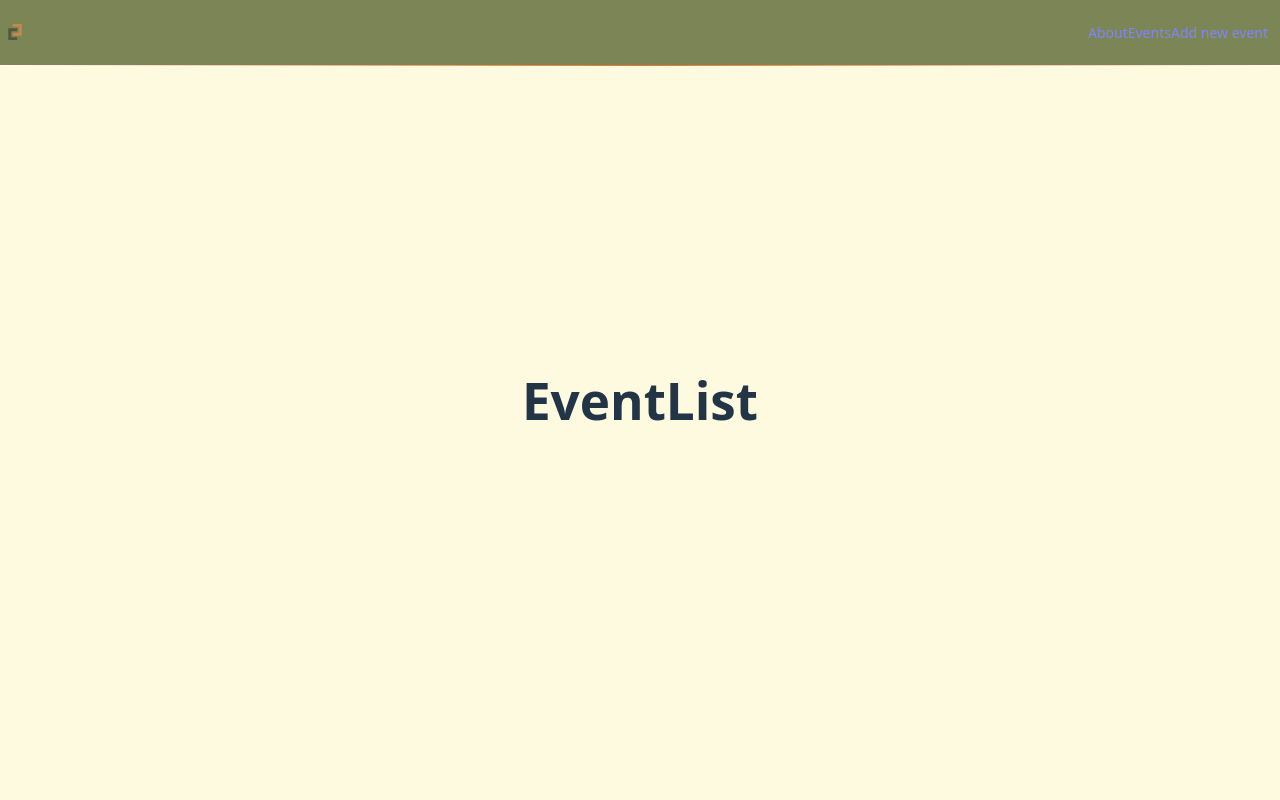
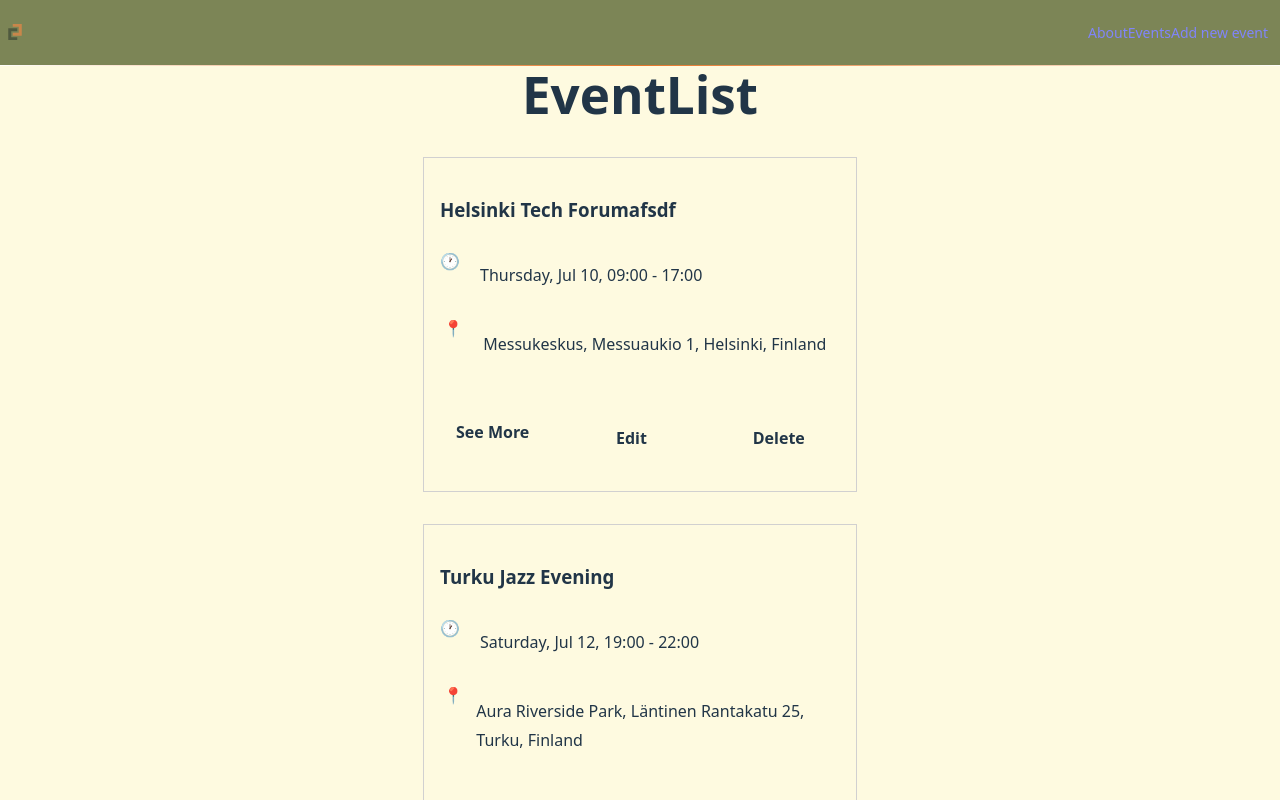
Before and after one commit to Binyambc/eventPlanner, a React (Vite) app: page / in a window 1280 px wide. Shown: the top 800 px of the page. Built offline with nearby package versions, Linux system fonts and the light colour scheme; data requests are answered from the project's data file.

Commit message:
correct id in events.json to patch edited event, add axios hook, add edit, delete functions

```diff
--- a/package.json
+++ b/package.json
@@ -11,6 +11,7 @@
     "server": "json-server --watch src/data/events.json --port 3006"
   },
   "dependencies": {
+    "axios": "^1.9.0",
     "date-fns": "^4.1.0",
     "leaflet": "^1.9.4",
     "lodash": "^4.17.21",
--- a/src/App.jsx
+++ b/src/App.jsx
@@ -1,24 +1,60 @@
-import { useState } from "react";
+import { useEffect, useState } from "react";
 import { BrowserRouter, Routes, Route } from "react-router";
 import AddEventForm from "./pages/AddEventForm/AddEventForm";
 import Root from "./pages/Root";
 import EventList from "./pages/Events/EventList/EventList";
 import About from "./pages/About/About";
 import "./App.css";
+import useAxios from "./hooks/useAxios";
 
 function App() {
   const [eventData, setEventData] = useState([]);
+  const eventApi = "http://localhost:3006/events";
+  const { get, patch, loading, error } = useAxios();
+  const { remove, error: deleteError } = useAxios();
+
+  useEffect(() => {
+    const fetchData = async () => {
+      let data = await get(eventApi);
+      setEventData(data);
+    };
+    fetchData();
+  }, []);
+
+  const handleInfoChange = async (id, newInfo) => {
+    const updatedInfo = await patch(eventApi, id, newInfo);
+    setEventData((prev) =>
+      prev.map((event) => (event.id === id ? updatedInfo : event))
+    );
+  };
+
+  const deleteEvent = async (id) => {
+    await remove(eventApi, id);
+    setEventData((prev) => prev.filter((event) => event.id !== id));
+  };
+
   const addEventHandler = (newEvent) => {
     setEventData((prevData) => [...prevData, newEvent]);
   };
-
   return (
     <>
       <BrowserRouter>
         <Routes>
           <Route path="/" element={<Root />}>
             <Route path="/about" element={<About />} />
-            <Route index element={<EventList eventData={eventData} />} />
+            <Route
+              index
+              element={
+                <EventList
+                  eventData={eventData}
+                  handleInfoChange={handleInfoChange}
+                  error={error}
+                  loading={loading}
+                  deleteEvent={deleteEvent}
+                  deleteError={deleteError}
+                />
+              }
+            />
             <Route
               path="/add-event"
               element={<AddEventForm onAddEvent={addEventHandler} />}
--- a/src/data/events.json
+++ b/src/data/events.json
@@ -1,8 +1,8 @@
 {
   "events": [
     {
-      "id": 1,
-      "title": "Helsinki Tech Forum",
+      "id": "1",
+      "title": "Helsinki Tech Forumafsdf",
       "category": "Conference",
       "location": "Messukeskus, Messuaukio 1, Helsinki, Finland",
       "description": "Annual forum on emerging technologies in Northern Europe.",
@@ -13,7 +13,7 @@
       "isFavorite": false
     },
     {
-      "id": 2,
+      "id": "2",
       "title": "Turku Jazz Evening",
       "category": "Concert",
       "location": "Aura Riverside Park, Läntinen Rantakatu 25, Turku, Finland",
@@ -25,7 +25,7 @@
       "isFavorite": false
     },
     {
-      "id": 3,
+      "id": "3",
       "title": "AI Ethics and Society",
       "category": "Seminar",
       "location": "Aalto University, Otakaari 24, Espoo, Finland",
@@ -37,7 +37,7 @@
       "isFavorite": false
     },
     {
-      "id": 4,
+      "id": "4",
       "title": "Morning Yoga by Lake Saimaa",
       "category": "Wellness",
       "location": "Satamatori Park, Satamatie 2, Lappeenranta, Finland",
@@ -49,7 +49,7 @@
       "isFavorite": false
     },
     {
-      "id": 5,
+      "id": "5",
       "title": "Tampere Food & Farmer Festival",
       "category": "Community",
       "location": "Central Square, Keskustori 1, Tampere, Finland",
@@ -61,7 +61,7 @@
       "isFavorite": false
     },
     {
-      "id": 6,
+      "id": "6",
       "title": "Oulu Game Night",
       "category": "Recreation",
       "location": "Valve Cultural Centre, Hallituskatu 7, Oulu, Finland",
@@ -73,7 +73,7 @@
       "isFavorite": false
     },
     {
-      "id": 7,
+      "id": "7",
       "title": "Street Art Tour in Kallio",
       "category": "Art",
       "location": "Kallio Library, Viides linja 11, Helsinki, Finland",
@@ -85,7 +85,7 @@
       "isFavorite": false
     },
     {
-      "id": 8,
+      "id": "8",
       "title": "Indie Film Showcase",
       "category": "Film",
       "location": "Aalto-Sali, Väinönkatu 7, Jyväskylä, Finland",
@@ -97,7 +97,7 @@
       "isFavorite": false
     },
     {
-      "id": 9,
+      "id": "9",
       "title": "Startup Pitch Helsinki",
       "category": "Business",
       "location": "Maria 01 Campus, Lapinlahdenkatu 16, Helsinki, Finland",
@@ -109,7 +109,7 @@
       "isFavorite": false
     },
     {
-      "id": 10,
+      "id": "10",
       "title": "Kids Science Expo",
       "category": "Education",
       "location": "Kuopio Museum, Kauppakatu 23, Kuopio, Finland",
--- /dev/null
+++ b/src/hooks/useAxios.js
@@ -0,0 +1,46 @@
+import axios from "axios";
+import { useState } from "react";
+const useAxios = () => {
+  const [loading, setLoading] = useState(true);
+  const [error, setError] = useState(null);
+
+  const get = async (url) => {
+    try {
+      const res = await axios.get(url);
+      return res.data;
+    } catch (e) {
+      setError(e);
+    } finally {
+      setLoading(false);
+    }
+  };
+
+  const post = async (url, newData) => {
+    try {
+      const res = await axios.post(url, newData);
+      return res.data;
+    } catch (e) {
+      setError(e);
+    }
+  };
+  const patch = async (url, id, newData) => {
+    try {
+      const res = await axios.patch(`${url}/${id}`, newData);
+      return res.data;
+    } catch (e) {
+      setError(e);
+    }
+  };
+  const remove = async (url, id) => {
+    try {
+      const res = await axios.delete(`${url}/${id}`);
+      return res.data;
+    } catch (e) {
+      setError(e);
+    }
+  };
+
+  return { get, post, patch, remove, loading, error };
+};
+
+export default useAxios;
--- a/src/pages/Events/EventList/EventList.jsx
+++ b/src/pages/Events/EventList/EventList.jsx
@@ -13,7 +13,6 @@ const EventList = ({
     return (
       <div className={styles.loading}>
         <h1>Loading......</h1>
-        <h2>It might take a little while</h2>
       </div>
     );
   }
```
Also changed, not shown: 1 other file (tests, documents, lock files or other folders).
